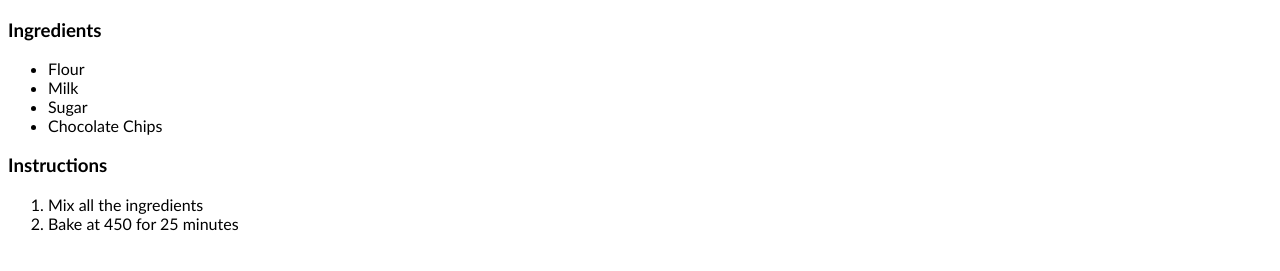
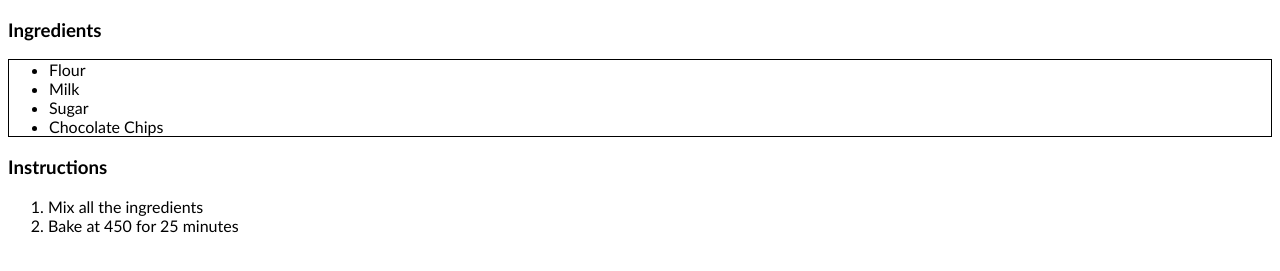
Before and after one commit to chadsundberg/html-practice, a plain HTML site: page index.html in a window 1280 px wide. Shown: the part 469-740 px from the top of the page. Drawn offline with Linux system fonts and the light colour scheme.

Commit message:
Add border to ul

```diff
--- a/styles.css
+++ b/styles.css
@@ -1,3 +1,7 @@
 body {
   font-family: Calibri, Arial, sans-serif;
   }
+
+ul {
+  border: 1px black solid;
+}
```
